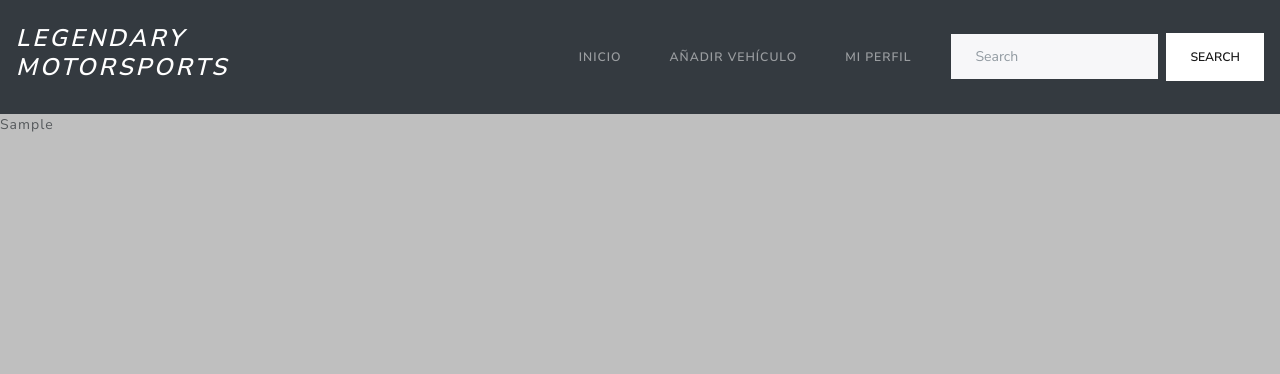
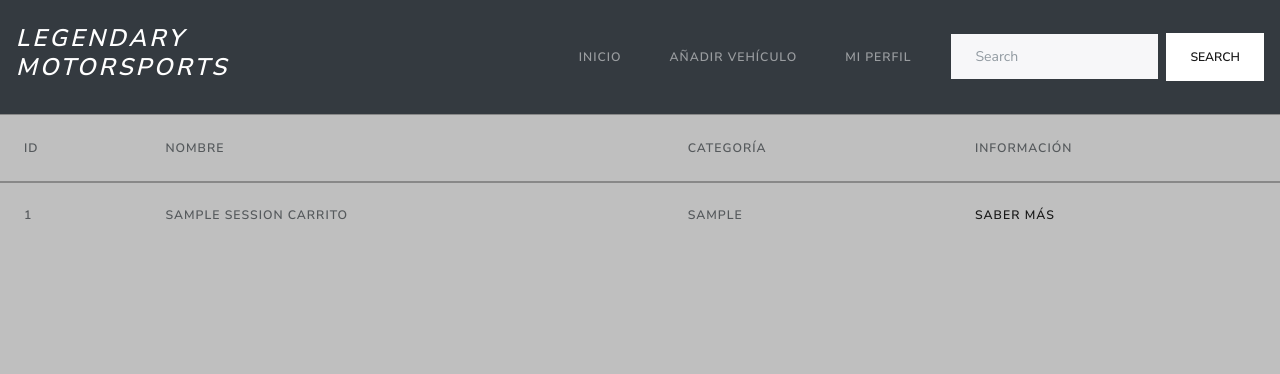
Before and after one commit to GFernandoCT/SpringMarket, a Spring app: template src/main/resources/templates/Producto/carrito.html in a window 1280 px wide. Shown: the top 374 px of the page. Run offline with Thymeleaf, Linux system fonts and the light colour scheme; the template is opened without the code that fills it: most values are stand-ins (such as "Sample title", 1, 10 or a date in 2020); data that the repository does not hold is empty.

Commit message:
Carrito medio bonito y coqueto

```diff
--- /dev/null
+++ b/src/main/java/com/example/entidades/Pedidos.java
@@ -0,0 +1,5 @@
+package com.example.entidades;
+
+public class Pedidos {
+
+}
--- a/src/main/resources/templates/Producto/carrito.html
+++ b/src/main/resources/templates/Producto/carrito.html
@@ -35,8 +35,23 @@
     </div>
     </div>
     </nav>
-    	<th:block th:each="carrito : ${sessionCarrito}">
-    		<span th:text="${carrito}">Nombre</span>
-    	</th:block>
+    	<table class="table">
+        	<tr>
+        		<thead>
+				    <tr>
+				      <th scope="col">Id</th>
+				      <th scope="col">Nombre</th>
+				      <th scope="col">Categor&iacute;a</th>
+				      <th scope="col">Informaci&oacute;n</th>
+				    </tr>
+			  	</thead>
+			  	<tbody th:each="carrito : ${sessionCarrito}">
+	        		<th th:text="${carrito.idProductoCarro}">Id</th>
+	            	<th th:text="${carrito.nombreProductoCarro}">Nombre</th>
+	            	<th th:text="${carrito.cantidadProductoCarro}">Categor&iacute;a</th>
+	            	<th><a th:href="@{/Producto/{id}(id=${carrito.idProductoCarro})} ">Saber m&aacute;s</a></th>
+            	</tbody>
+            </tr>
+        </table>
 </body>
 </html>
```
